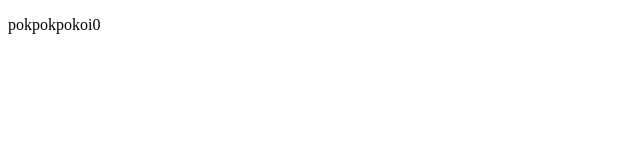
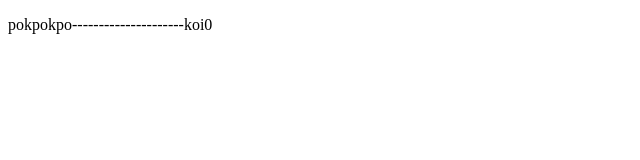
Before and after one commit to TomasMurillo26/Actividad1.3.2, a plain HTML site: page index.html in a window 1280 px wide. Shown: the full height of the page, 0-640 px from the left. Drawn offline with Linux system fonts and the light colour scheme.

Commit message:
probando

```diff
--- a/index.html
+++ b/index.html
@@ -14,7 +14,7 @@
 
 <body>
     <header>
-        <p>pokpokpokoi0</p>
+        <p>pokpokpo---------------------koi0</p>
     </header>
 
     <nav></nav>
```
